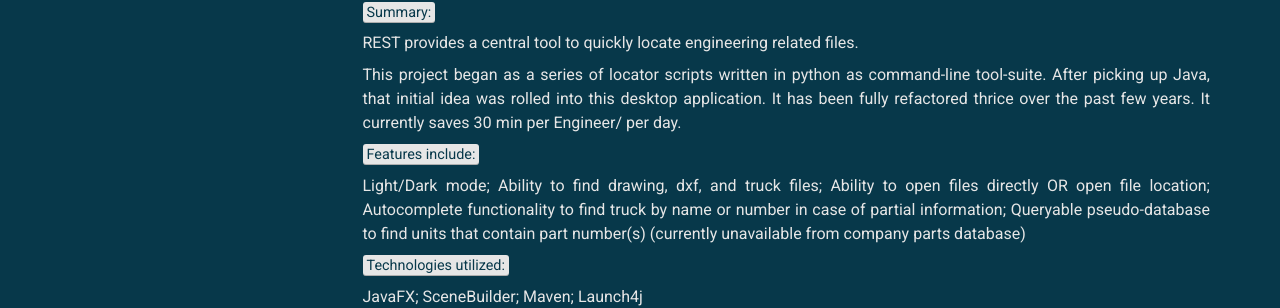
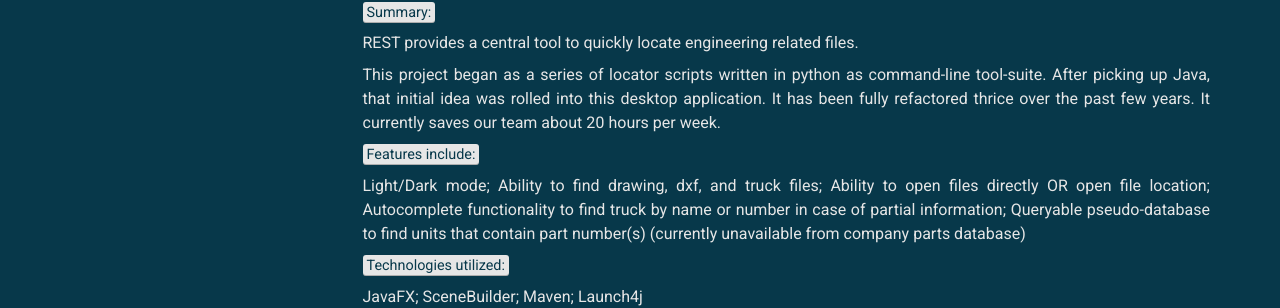
Before and after one commit to Daniel-J-Mason/Daniel-J-Mason.github.io, a Jekyll site: the page built from index.md, in a window 1280 px wide and 900 px high, scrolled down 1104 px. Shown: the part 195-503 px from the top of the window. Built offline with Jekyll 4.4.1, drawn with Linux system fonts in a browser that asks for light colours; nearby versions of some CDN libraries.

Commit message:
30 min engineer/day -> 20 hours/week

```diff
--- a/_config.yml
+++ b/_config.yml
@@ -100,7 +100,7 @@ content:
           related files.
 
           This project began as a series of locator scripts written in python as command-line tool-suite. After picking up Java, that initial idea was rolled into this desktop application.
-          It has been fully refactored thrice over the past few years. It currently saves 30 min per Engineer/ per day.
+          It has been fully refactored thrice over the past few years. It currently saves our team about 20 hours per week.
 
           <mark>Features include:</mark>
 
```
